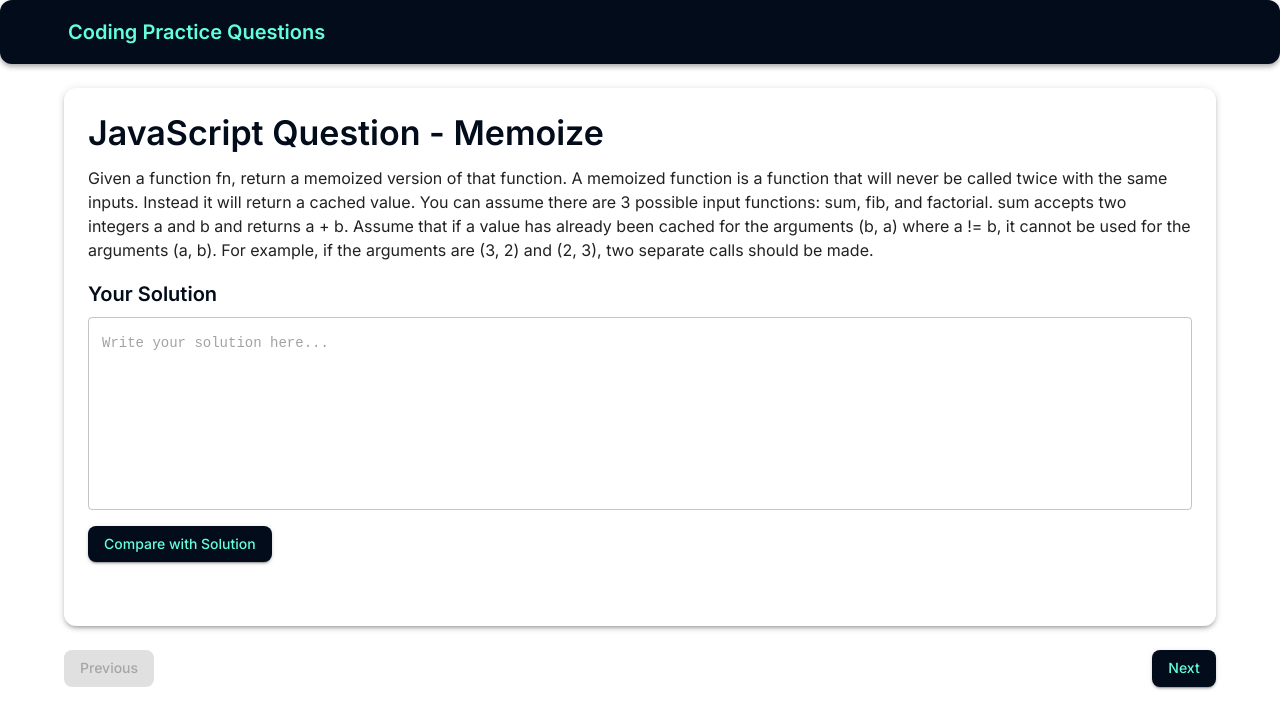
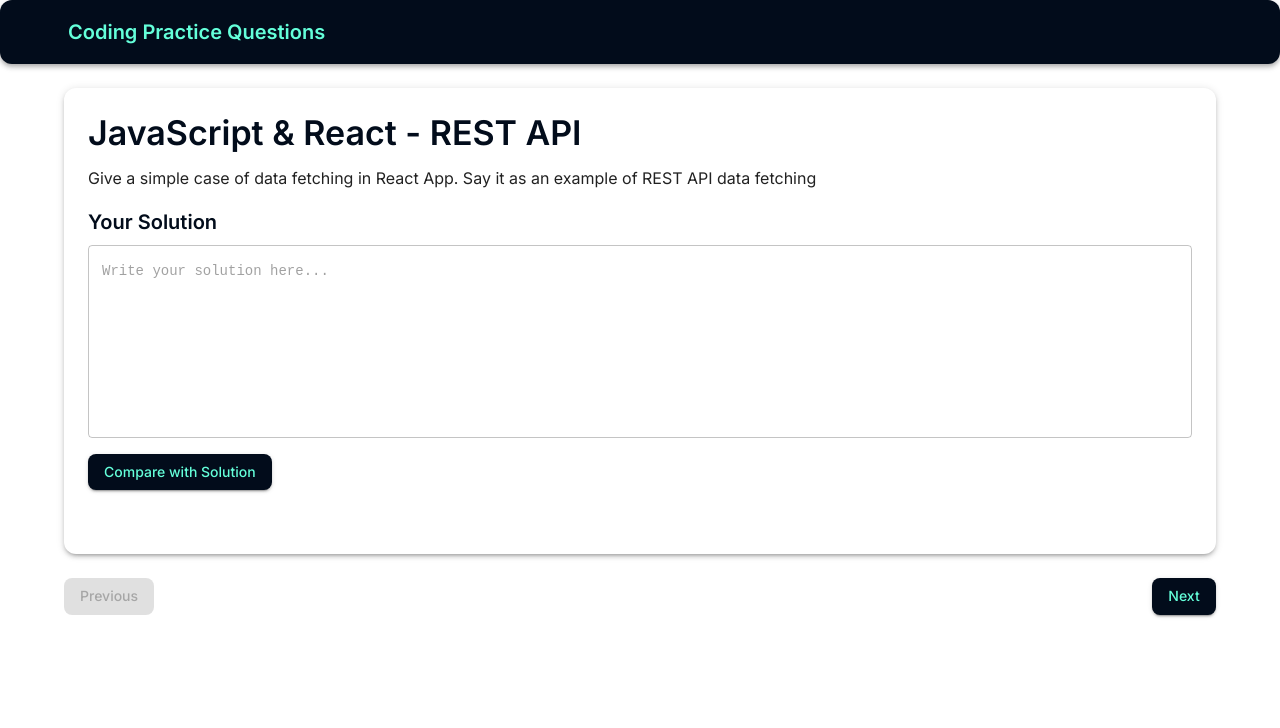
Before and after one commit to Rosa-Kang/backend-practice, a React (Create React App) app: page / in a window 1280 px wide. Shown: the top 728 px of the page. Built offline with nearby package versions, Linux system fonts and the light colour scheme; some icons are missing.

Commit message:
update data.ts with 0

```diff
--- a/src/data.ts
+++ b/src/data.ts
@@ -1,6 +1,13 @@
 import { Question } from './types';
 
 export const questions: Question[] = [
+  {
+    id:0,
+    title: "JavaScript & React - REST API",
+    question: "Give a simple case of data fetching in React App. Say it as an example of REST API data fetching",
+    answer: "import { useState, useEffect } from 'react'; \n export default function App() {\n   const [advice, setAdvice] = useState('');\n   const fetchAdvice = async () => {\n    try {\n      const res = await axios.get('https://api.adviceslip.com/advice');\n      setAdvice(res.data.slip.advice);\n    } catch (error) {\n       console.error('Error fetching advice:', error);\n    }\n   };\n   useEffect(() => {\n   fetchAdvice();\n   }, []); \n   return \n       <div className='app'>\n         <div className='card'> \n           <h1 className='heading'>{advice}</h1> \n           <button className='button' onClick={fetchAdvice}>\n            <span>GIVE ME ADVICE!</span>\n           </button>\n         </div> \n       </div> \n     ); \n   }",
+    topic: "React API fetch with axios"
+  },
   {
     id: 1,
     title: "JavaScript Question - Memoize",
```
